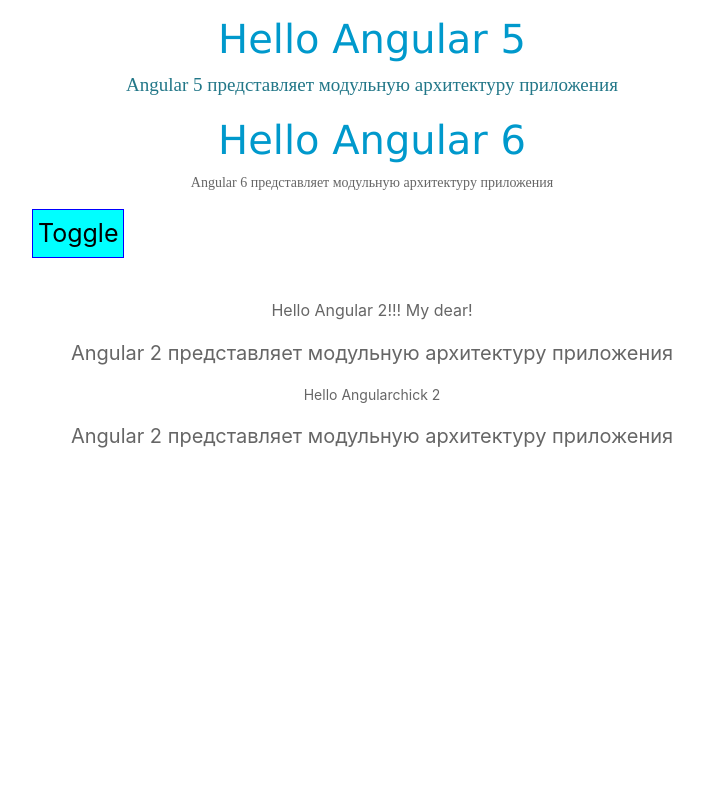
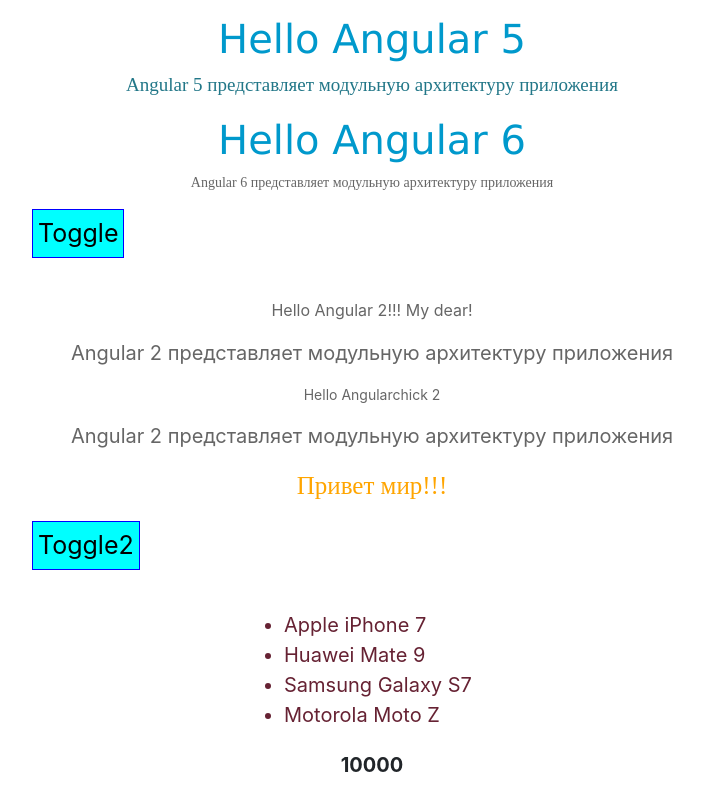
Before and after one commit to andrusenkokateryna/NewAngular, an Angular app in the folder practicAngular/angularPactic/: page / in a window 1280 px wide. Shown: the part 995-1795 px from the top of the page, without its empty margins (268-971 px from the left). Before the commit the page ends 1462 px from the top, so only its background shows below. Built offline with nearby package versions, Linux system fonts and the light colour scheme.

Commit message:
directive

```diff
--- a/practicAngular/angularPactic/src/app/app.component.css
+++ b/practicAngular/angularPactic/src/app/app.component.css
@@ -94,3 +94,17 @@
  .invisible {
  	display:none;
  }
+
+ ul {
+ 	margin-left: 40%;
+ 	font-size: 20px;
+ 	margin-bottom: 20px;
+ 	color: #623;
+ }
+
+ .switch {
+ 	text-align: center;
+ 	margin-bottom: 20px;
+ 	font-size: 20px;
+ 	font-weight: bold;
+ }
--- a/practicAngular/angularPactic/src/app/app.component.html
+++ b/practicAngular/angularPactic/src/app/app.component.html
@@ -82,3 +82,21 @@
   <p bold [selectedSize]="'28px'" [defaultSize]="'14px'">Hello Angularchick 2</p>
   <p>Angular 2 представляет модульную архитектуру приложения</p>
 </div>
+
+<p *ngIf="condition" style="color:orange;font-family: cursive; font-size: 25px;">
+  Привет мир!!!
+</p>
+<p *ngIf="!condition" style="color: #78a; font-family: fantasy; font-size: 25px;">
+  Пока мир!
+</p>
+<button (click)="toggle2()">Toggle2</button>
+
+<ul>
+   <li *ngFor="let item of items">{{item}}</li>
+</ul>
+
+<div [ngSwitch]="count" class="switch">
+  <ng-template ngSwitchCase="1">{{count * 10}}</ng-template>
+  <ng-template ngSwitchCase="3">{{count * 100}}</ng-template>
+  <ng-template ngSwitchDefault>{{count * 2000}}</ng-template>
+ </div>
--- a/practicAngular/angularPactic/src/app/app.component.ts
+++ b/practicAngular/angularPactic/src/app/app.component.ts
@@ -17,7 +17,14 @@
     // переключаем переменную
     toggle(){
     this.visibility=!this.visibility;
-
 }
 
+     condition: boolean=true;
+
+    toggle2(){
+        this.condition=!this.condition;
+    }
+
+    items =["Apple iPhone 7", "Huawei Mate 9", "Samsung Galaxy S7", "Motorola Moto Z"];
+    count: number = 5;
 }
--- a/practicAngular/angularPactic/src/app/bold.directive.ts
+++ b/practicAngular/angularPactic/src/app/bold.directive.ts
@@ -38,7 +38,7 @@
     @HostListener("mouseenter") onMouseEnter() {
         this.fontWeight ="bold";
         this.fontSize = this.selectedSize;
-        this.color="red"
+
     }
 
     @HostListener("mouseleave") onMouseLeave() {
```
Also changed, not shown: 2 other files (tests, documents, lock files or other folders).
